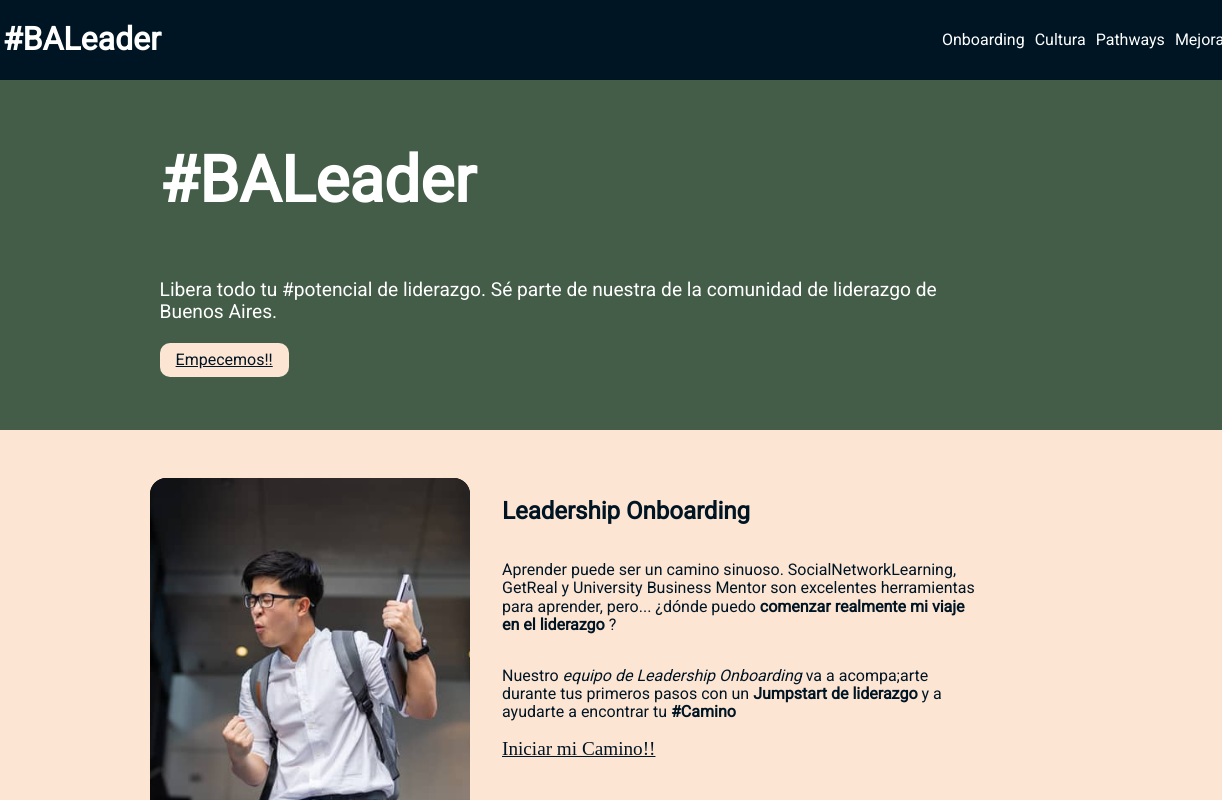
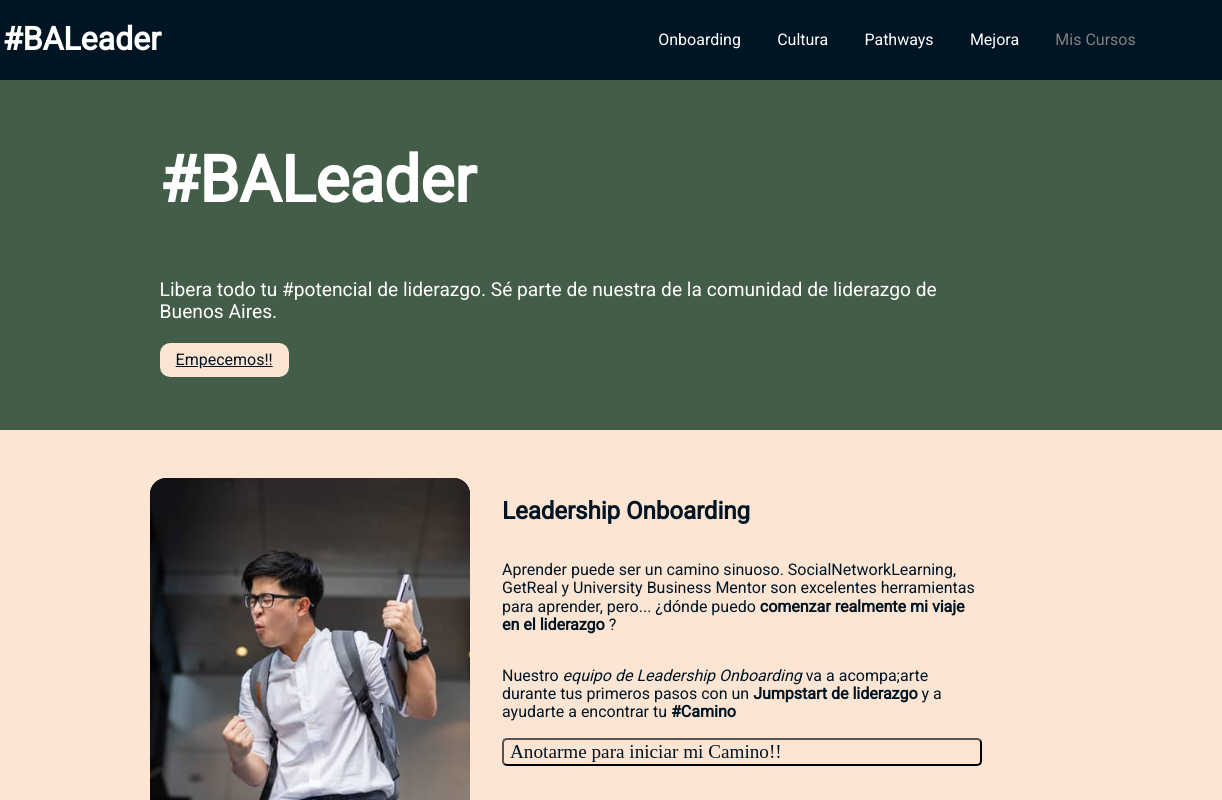
Before and after one commit to Salterm27/WebDev2023, a plain HTML site: page index.html in a window 1280 px wide. Shown: the top 800 px of the page, 58-1280 px from the left. Drawn offline with nearby package versions, Linux system fonts and the light colour scheme; a web font is replaced by a local one.

Commit message:
Created JS TODOs, styled some JS impacts in buttons

```diff
--- a/css/estilos.css
+++ b/css/estilos.css
@@ -113,20 +113,24 @@
     color: inherit;
 }
 
+.navbar-nav {
+    display: flex;
+    list-style: none;
+
+    margin-right: 50px;
+
+}
+
 .navbar-items {
     display: flex;
     list-style: none;
-    justify-content: space-around;
-    margin-right: 50px;
+    width: 100%;
+    justify-content: space-evenly;
 }
 
 .navbar-item {
     display: flex;
     color: white;
-    justify-content: space-around;
-    margin-right: 10px;
-
-
 }
 
 .navbar-link {
@@ -134,6 +138,14 @@
     color: white;
     text-decoration: none;
 }
+
+.navbar-link-disabled {
+    display: flex;
+    color: gray;
+    text-decoration: none;
+    cursor: not-allowed;
+}
+
 .navbar-link:hover {
     color: red;
 }
@@ -260,16 +272,20 @@
 }
 
 .banner-cta {
+    display: flex;
+    flex-shrink: 1;
     font-family: 'agbalumo';
     font-size: larger;
+    background-color: inherit;
     color: inherit;
+    border-radius: 5px;
 
 }
 .banner-cta:hover {
     font-size: larger;
     color: brown;
+    border-color: brown;
 }
-
 .titulo-seccion {
     display: flex;
     font-size: 50px;
--- a/index.html
+++ b/index.html
@@ -15,13 +15,14 @@
             <img class="navbar-logo-blanco" src="./img/logo/compass-regular.svg" alt="logo"> <!-- My logo goes here -->
             <h1 class="navbar-titulo"> #BALeader</h1>
         </div>
-        <div class="contenedor s-contenedor sin-margen">
-            <nav>
+        <div class="contenedor m-contenedor sin-margen">
+            <nav class="navbar-nav">
                 <ul class=" navbar-items">
                     <li class="navbar-item"> <a class="navbar-link" href="#Onboarding"> Onboarding </a> </li>
                     <li class="navbar-item"> <a class="navbar-link" href="#Culture"> Cultura </a> </li>
                     <li class="navbar-item"> <a class="navbar-link" href="#Pathways"> Pathways </a> </li>
                     <li class="navbar-item"> <a class="navbar-link" href="#Improve"> Mejora </a> </li>
+                    <li class="navbar-item"> <a class="navbar-link-disabled" href="#" > Mis Cursos</a> </li>
                 </ul>
             </nav>
         </div>
@@ -59,7 +60,7 @@
                     <p class="banner-cuerpo-texto"> Nuestro <em> equipo de Leadership Onboarding </em> va a acompa;arte
                         durante tus primeros pasos con un <strong> Jumpstart de liderazgo </strong> y a ayudarte a
                         encontrar tu <strong>#Camino</strong></p>
-                    <a class="banner-cta" href="https://forms.gle/dbjvX4tadpeXx2478"> Iniciar mi Camino!!</a>
+                    <button class="banner-cta" id="Onboarding-Event"> Anotarme para iniciar mi Camino!! </button>
 
 
                 </div>
@@ -85,10 +86,7 @@
                     <p class="banner-cuerpo-texto">El <em> Equipo Corporativo de Cultura </em> se encarga de ayudar a
                         traer estos conceptos a tierra y a encontraar tu inspiracion para <strong> #Liderar </strong>
                     </p>
-                    <a class="banner-cta"
-                        href="https://docs.google.com/forms/d/e/1FAIpQLSc6jQIc8cHvxunFoXyG6r1o2Wuhq5Ise_qGWnWo8AG3VQVgAw/viewform">
-                        Participa en nuestros eventos!</a>
-
+                    <button class="banner-cta"> Anotarme en nuestros eventos!</button>
                 </div>
             </div>
 
@@ -189,4 +187,20 @@
     </footer>
 </body>
 
+<script type="text/javascript" >
+    //Setup
+    //TODO read from LocalStorage list. If Empty, do nothing. If Has Something, create Array and enable Cart
+    //TODO populateCourses. Read from JSON Config file and add the Banner CTA List. Attatch the events
+
+    //Functions
+    //TODO Add2Cart. Read Array. If item is not there, add then Push to Cart. If item is there, dont add and alert user.
+    //TODO UpdateCart. Refresh Cart Icon (enabled / disabled). Push to LocalStorage.
+
+    //AttatchEvent
+    //TODO until populateCourses is done, manually attatch the events
+
+
+
+</script>
+
 </html>
```
Also changed, not shown: app.js (added).
